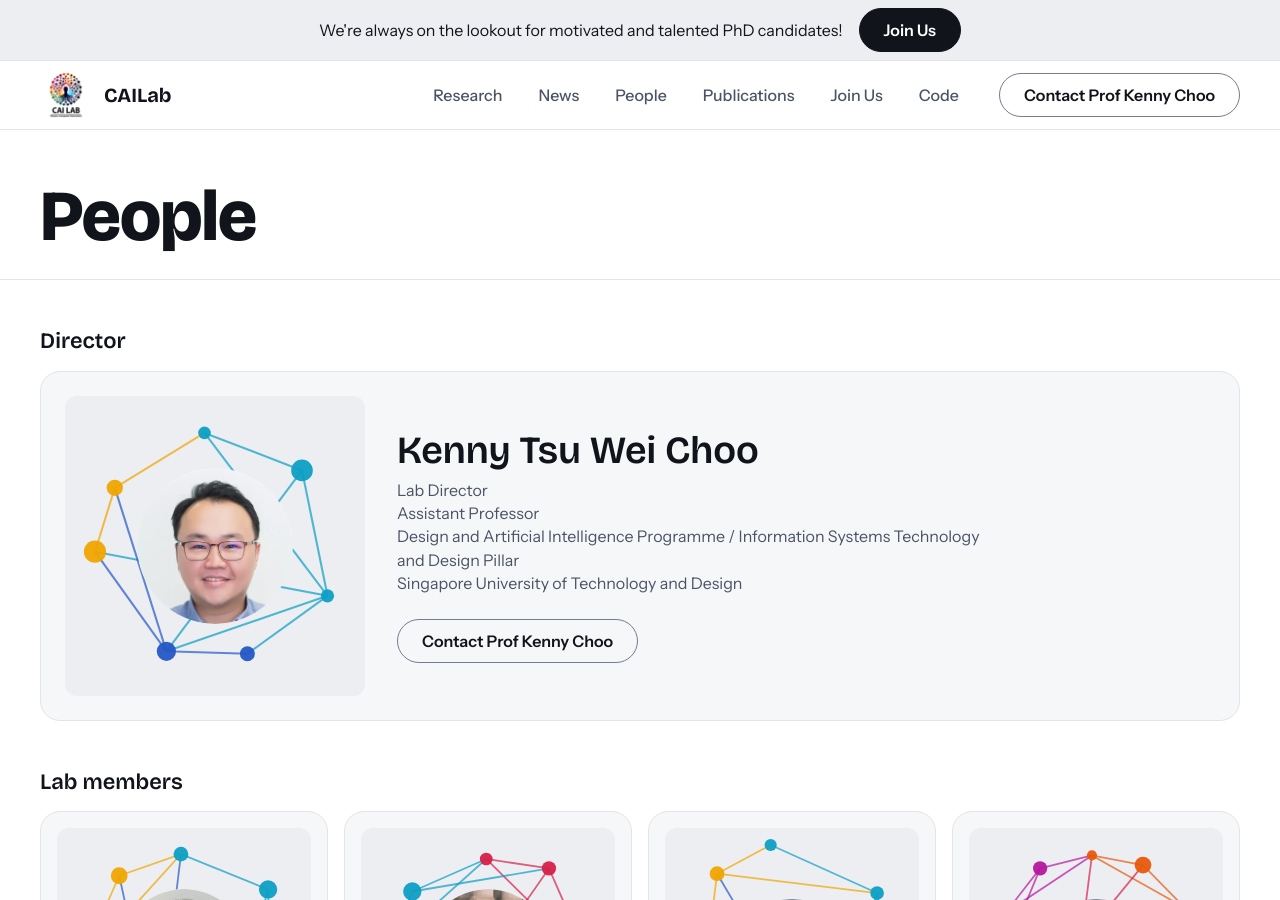
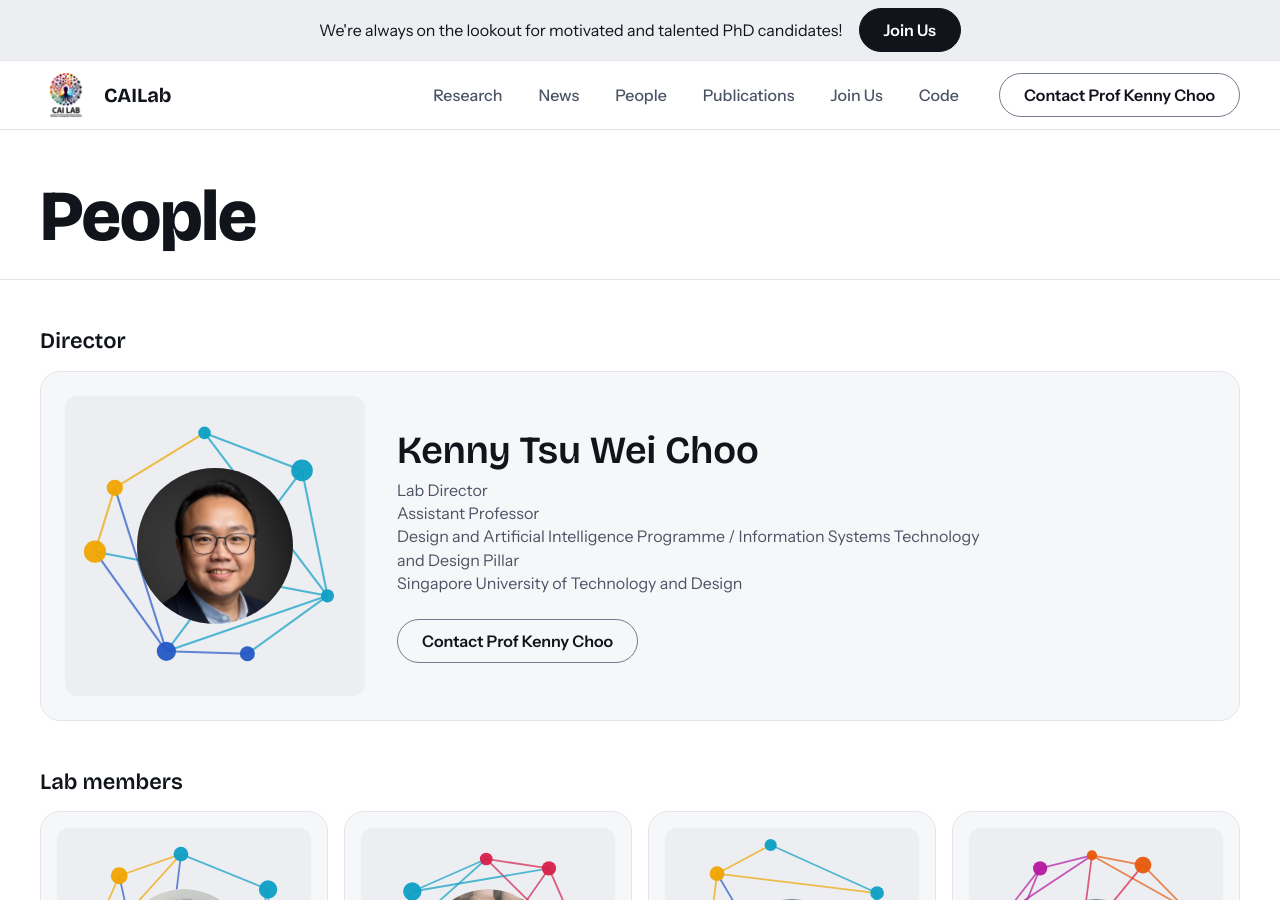
Before and after one commit to Context-Aware-Interaction-Lab/Context-Aware-Interaction-Lab.github.io, a Jekyll site: the page built from people.html, in a window 1280 px wide and 900 px high. Built offline with Jekyll 4.4.1, drawn with Linux system fonts in a browser that asks for light colours.

Commit message:
Replace the director's photo with the new portrait
Square-cropped around the face, 320px JPEG, metadata stripped (the source
carried iPhone EXIF and an Apple Photos edit tag). Filename moves from
kenny-320.png to kenny-320.jpg; lab.yml and the stray-files allowlist
follow. New test: the director's photo file must exist.

Co-Authored-By: Claude Sonnet 5.5 <noreply@anthropic.com>

```diff
--- a/_data/lab.yml
+++ b/_data/lab.yml
@@ -17,7 +17,7 @@ foci:
 
 # The director is the entry in people.yml `members` with this exact name.
 director: Kenny Tsu Wei Choo
-director_photo: /assets/img/kenny-320.png
+director_photo: /assets/img/kenny-320.jpg
 
 # The contact button. Kenny chose this address (2026-11-18). It appears only inside
 # the mailto: link, never as visible text (tested).
```
Also changed, not shown: tests/site_test.rb (+7 -1 lines), assets/img/kenny-320.jpg (added), assets/img/kenny-320.png (deleted).
